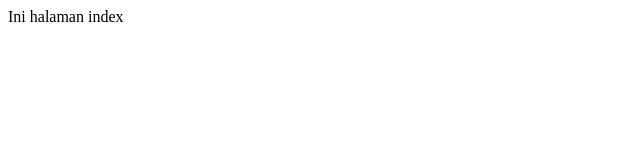
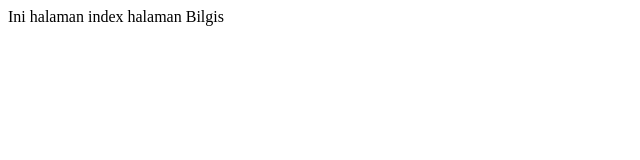
Before and after one commit to bilgismaharani/latihan, a plain HTML site: page index.html in a window 1280 px wide. Shown: the whole page, without its empty margins (0-640 px from the left). Drawn offline with Linux system fonts and the light colour scheme.

Commit message:
ini perubahan saya

```diff
--- a/index.html
+++ b/index.html
@@ -8,5 +8,6 @@
 </head>
 <body>
     Ini halaman index
+    halaman Bilgis
 </body>
 </html>
```
